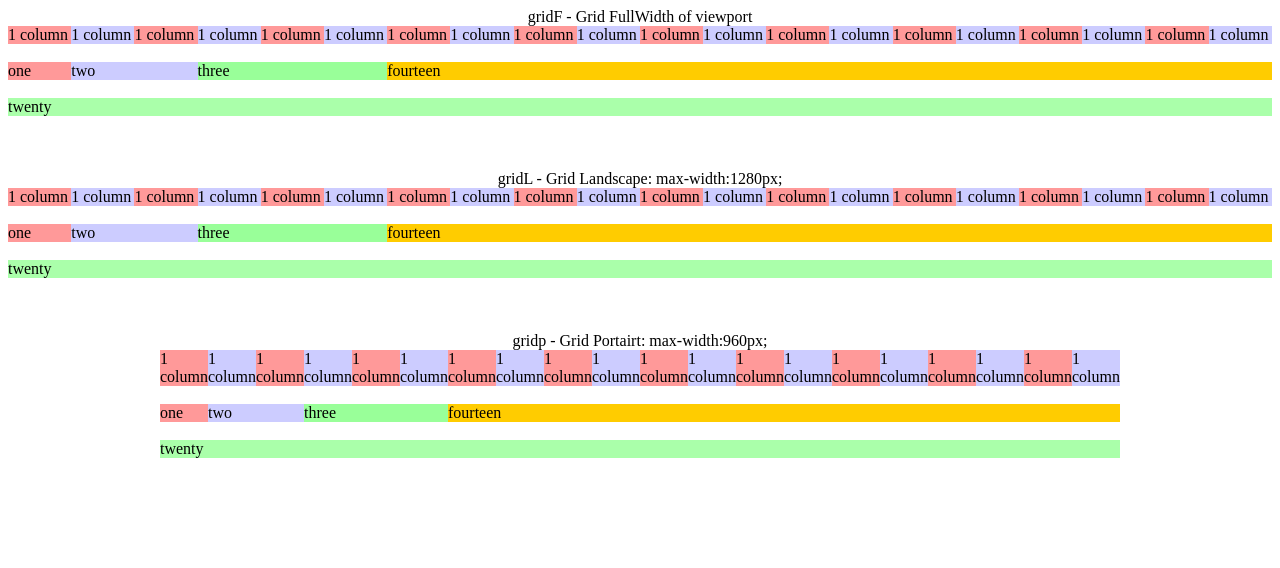
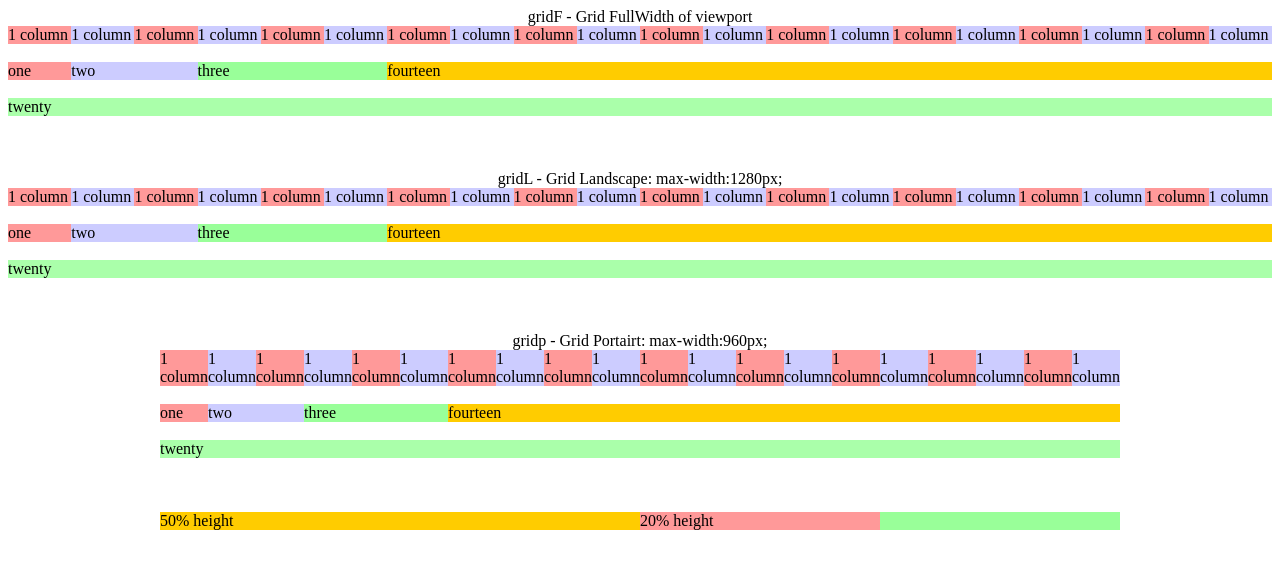
Before and after one commit to jflores82/ghostcss, a plain HTML site: page ghostframe/index.html in a window 1280 px wide. Drawn offline with Linux system fonts and the light colour scheme.

Commit message:
Added examples for different height

```diff
--- a/ghostframe/index.html
+++ b/ghostframe/index.html
@@ -328,4 +328,17 @@
 
 	</div>
 
+	<br><br><br>
+	<div class="gridP" style="background-color:#99ff99;">
+		<div class="r h-t">
+			<div class="c10 h-50" style="background-color:#ffcc00;">
+				50% height
+			</div>
+
+			<div class="c5 h-20" style="background-color:#ff9999;">
+				20% height
+			</div>
+		</div>
+	</div>
+
 </body>
```
